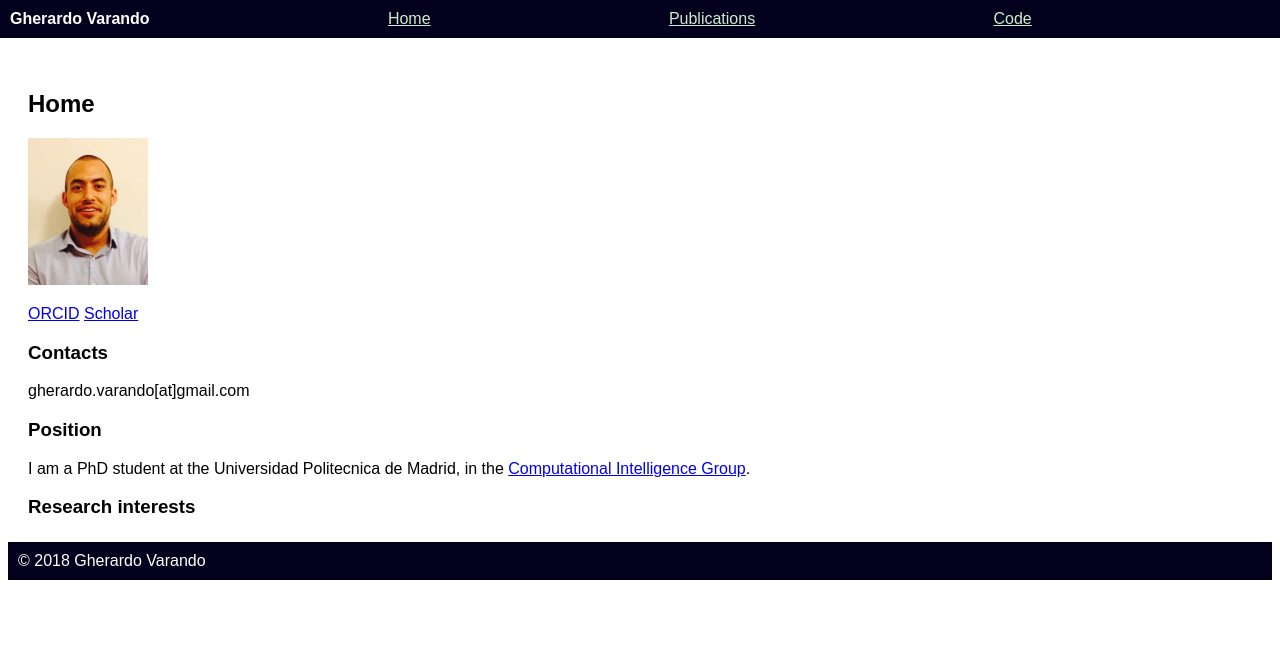
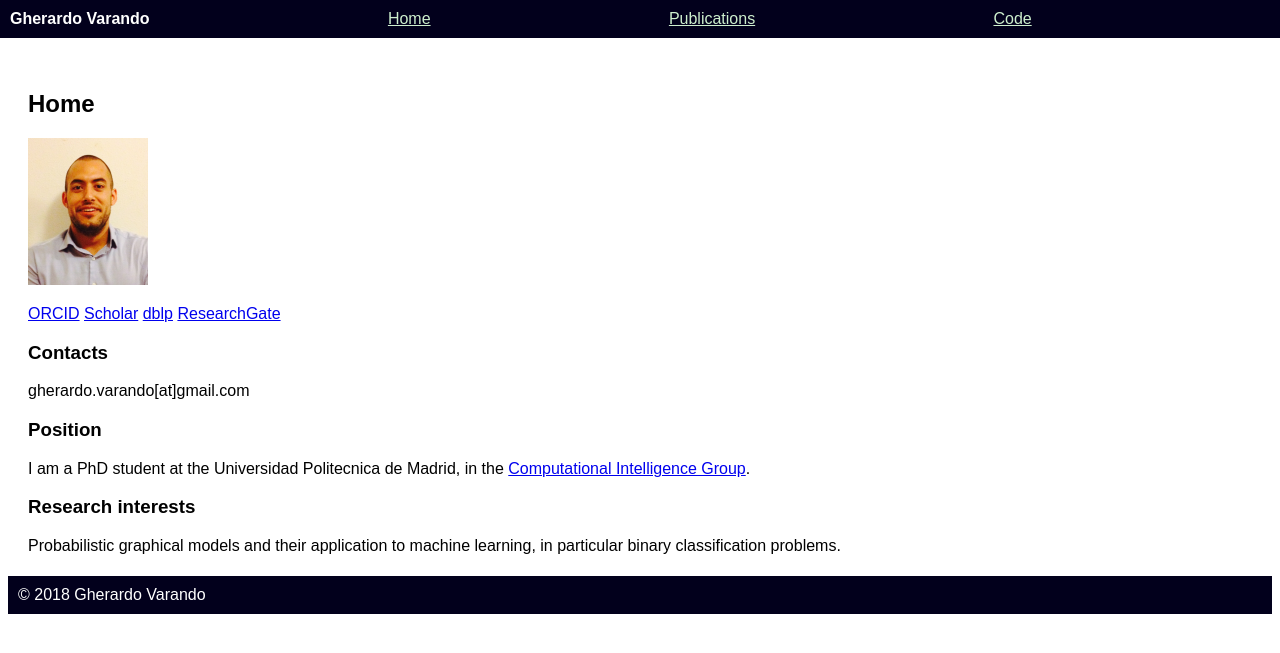
Before and after one commit to gherardovarando/gherardovarando.github.io, a Jekyll site: the page built from index.md, in a window 1280 px wide. Shown: the top 653 px of the page. Built offline with Jekyll 4.4.1, drawn with Linux system fonts in a browser that asks for light colours; nearby versions of some CDN libraries.

Commit message:
[upd] index.md

```diff
--- a/index.md
+++ b/index.md
@@ -7,6 +7,8 @@ title: Home
 
 [ORCID](https://orcid.org/0000-0002-6708-1103)
 [Scholar](https://scholar.google.es/citations?user=ALjiTg0AAAAJ)
+[dblp](https://dblp1.uni-trier.de/pers/hd/v/Varando:Gherardo)
+[ResearchGate](https://www.researchgate.net/profile/Gherardo_Varando)
 
 ### Contacts
 
@@ -18,3 +20,6 @@ I am a PhD student at the Universidad Politecnica de Madrid, in the [Computation
 
 
 ### Research interests
+
+Probabilistic graphical models and their application to machine learning, in
+particular binary classification problems.
```
